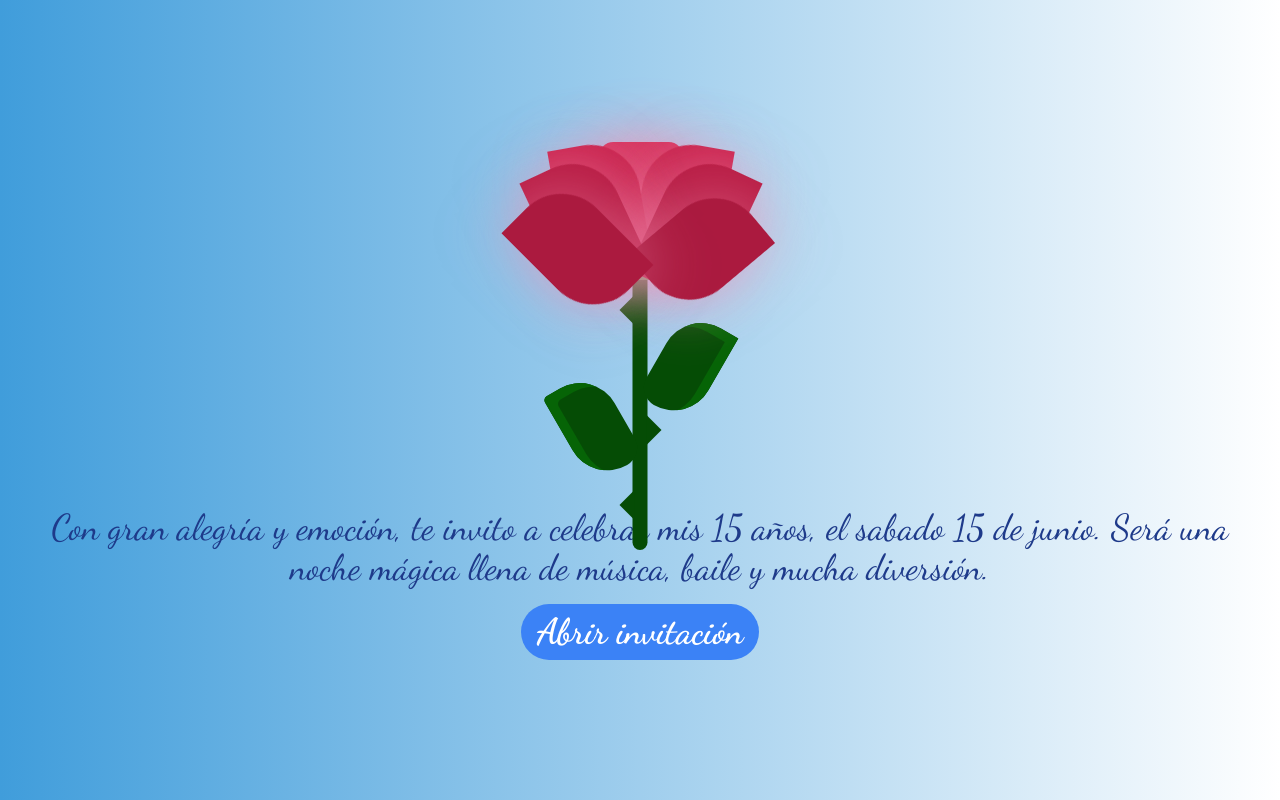
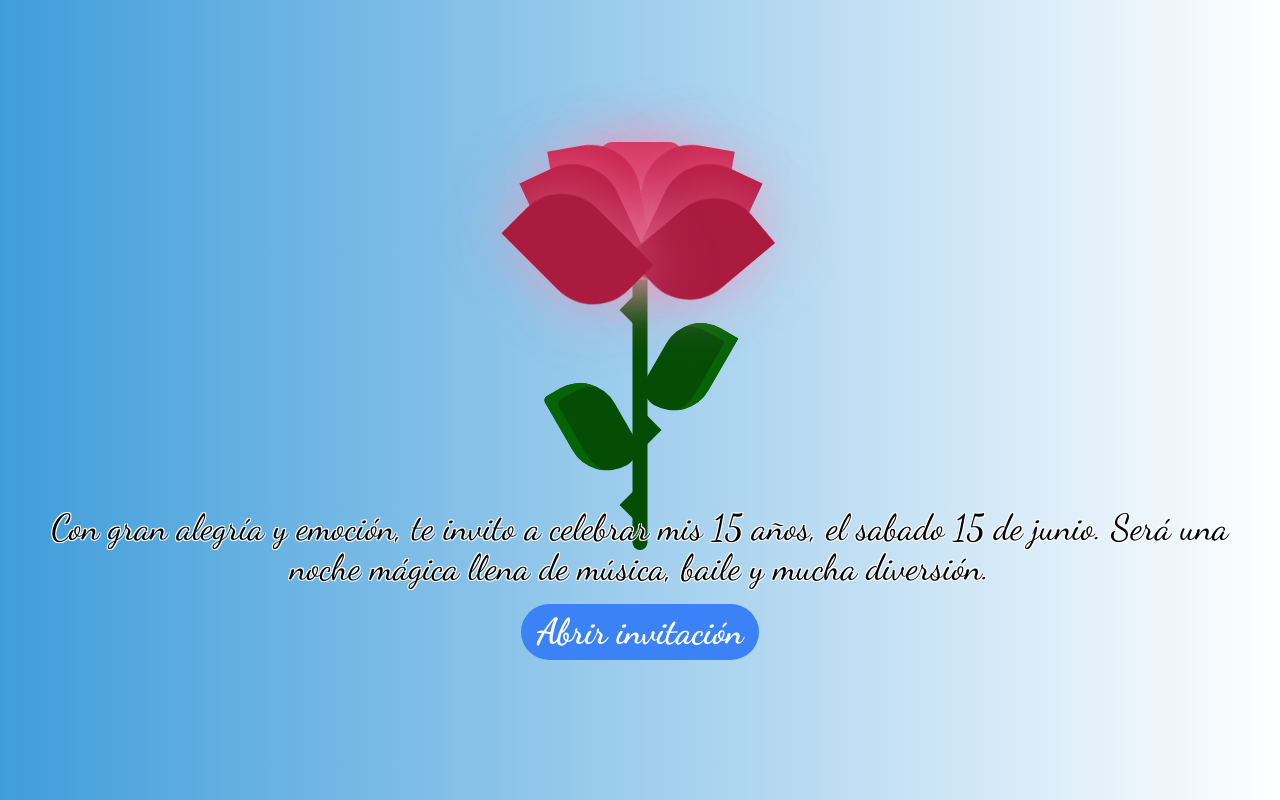
Before and after one commit to JROBLES9/invitationXV, an Astro site: page / in a window 1280 px wide. Built offline with nearby package versions, Linux system fonts and the light colour scheme; Astro itself is replaced by a stand-in of ours.

Commit message:
style: Update text color and add text outline for main heading

```diff
--- a/src/pages/index.astro
+++ b/src/pages/index.astro
@@ -13,7 +13,7 @@ import Flor from "../components/Flor.astro";
 
 			<!-- Tus componentes aquí -->
 		</div>
-		<p class="text-blue-900 text-center text-2xl sm:text-4xl mb-4">
+		<p class="text-black text-center text-2xl sm:text-4xl mb-4 z-10 text-outline">
 			Con gran alegría y emoción, te invito a celebrar mis 15 años, el sabado 15 de junio. Será
 			una noche mágica llena de música, baile y mucha diversión.
 		</p>
@@ -25,3 +25,9 @@ import Flor from "../components/Flor.astro";
 
 	</main>
 </Layout>
+
+<style>
+	.text-outline {
+		text-shadow: -1px -1px 0 #fff, 1px -1px 0 #fff, -1px 1px 0 #fff, 1px 1px 0 #fff;
+	}
+</style>
```
